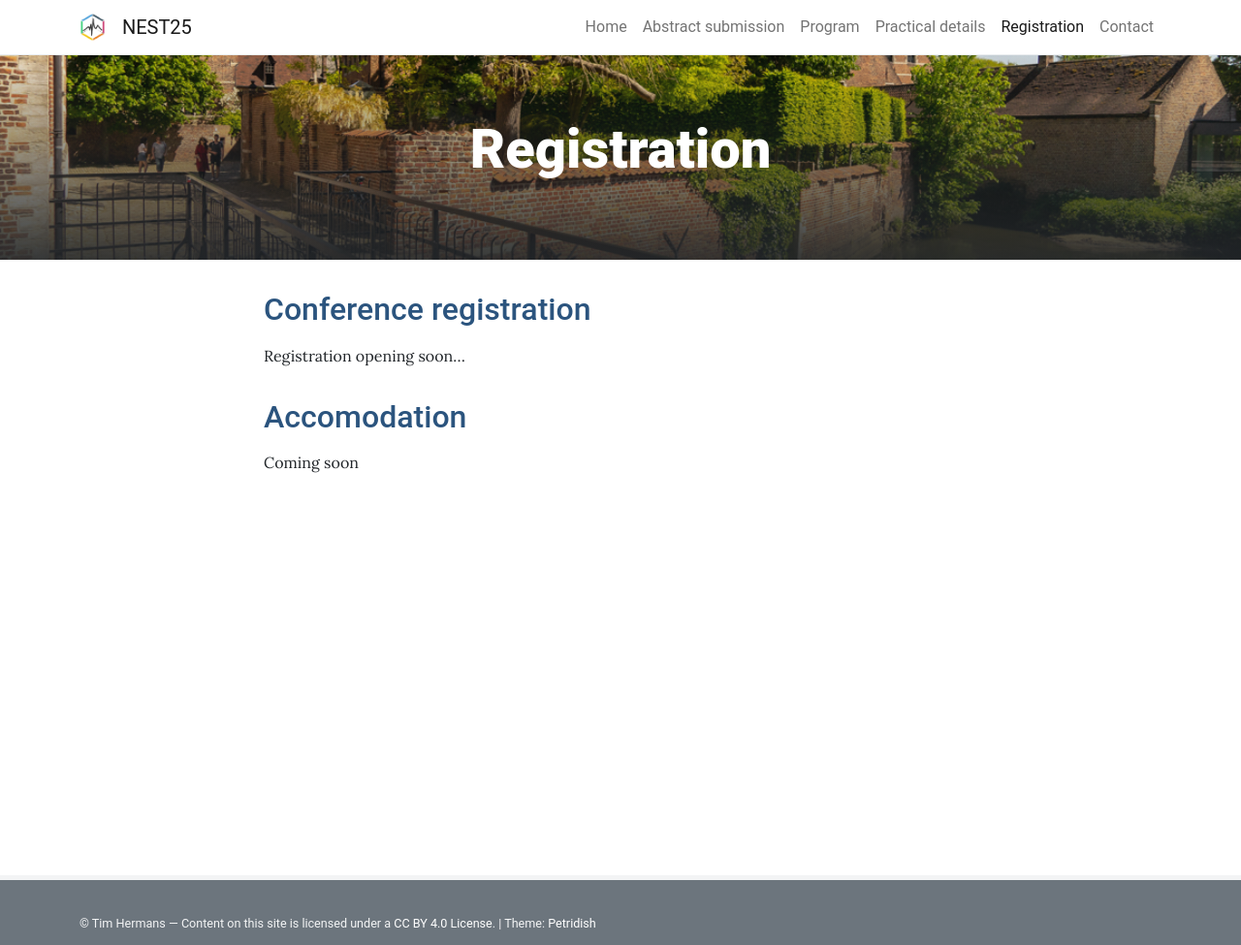
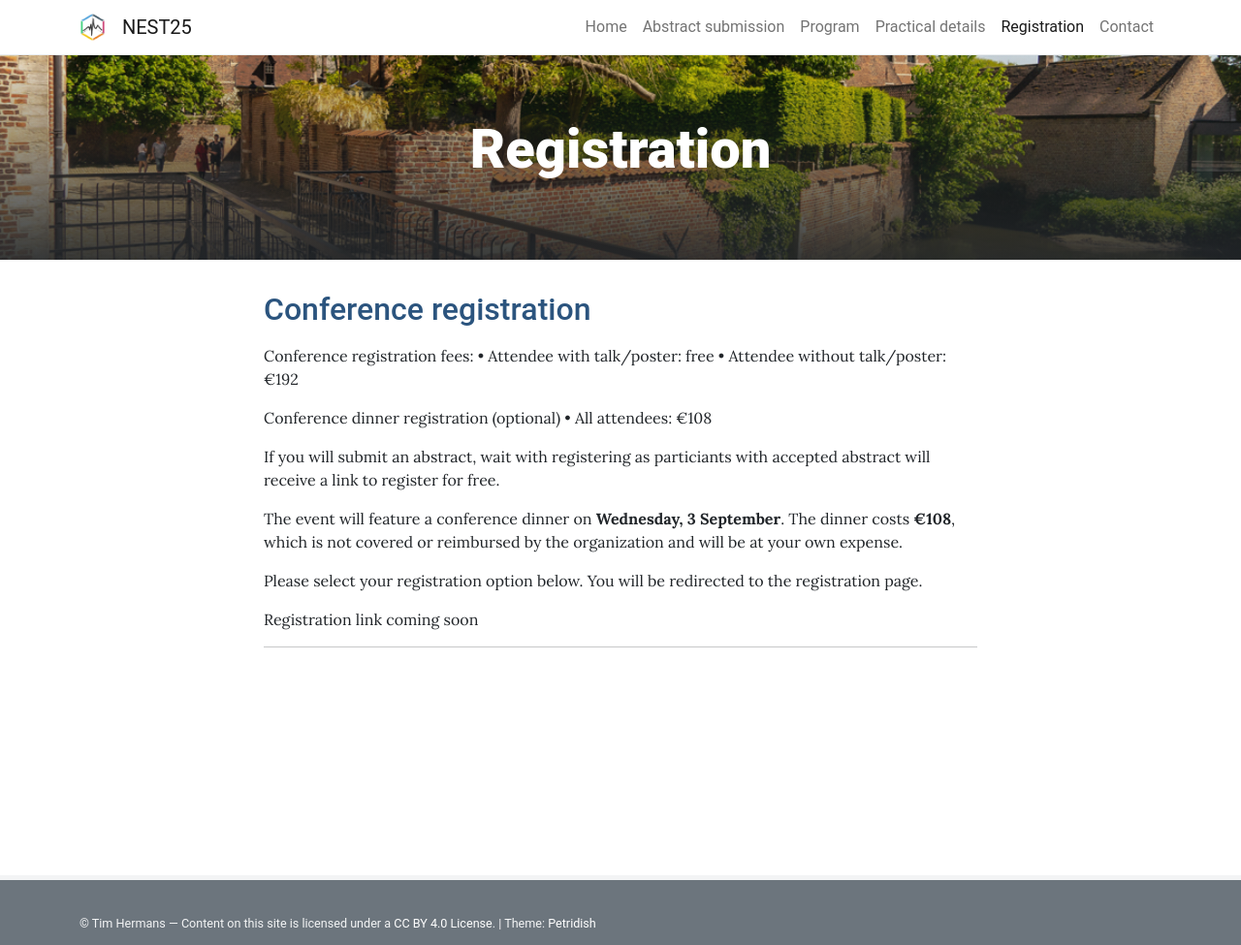
Before and after one commit to nestconf25/nestconf25.github.io, a Jekyll site: the page built from pages/registration.md, in a window 1280 px wide. Shown: the whole page at 97% size. Built offline with Jekyll 4.4.1, drawn with Linux system fonts in a browser that asks for light colours.

Commit message:
Update registration.md
add text with registration fees.

```diff
--- a/pages/registration.md
+++ b/pages/registration.md
@@ -4,19 +4,26 @@ permalink: /registration/
 ---
 
 ## Conference registration
-Registration opening soon...
 
-<!-- ---
+Conference registration fees:
+• Attendee with talk/poster: free
+• Attendee without talk/poster: €192
+
+Conference dinner registration (optional)
+• All attendees: €108
 
 If you will submit an abstract, wait with registering as particiants with accepted abstract will receive a link to register for free.
-
----
 
 The event will feature a conference dinner on **Wednesday, 3 September**.
 The dinner costs **€108**, which is not covered or reimbursed by the organization and will be at your own expense.
 
 Please select your registration option below. You will be redirected to the registration page.
 
+Registration link coming soon
+
+---
+
+<!---
 You may need to select English in the top right corner and create an account first.
 Make sure to click the **Sign me in** button after completing the form.
 
@@ -48,7 +55,9 @@ Make sure to click the **Sign me in** button after completing the form.
     </a>
 </div>
 
-By registering, you confirm your participation in the conference.  -->
+By registering, you confirm your participation in the conference.
 
 ## Accomodation
 Coming soon
+
+-->
```
